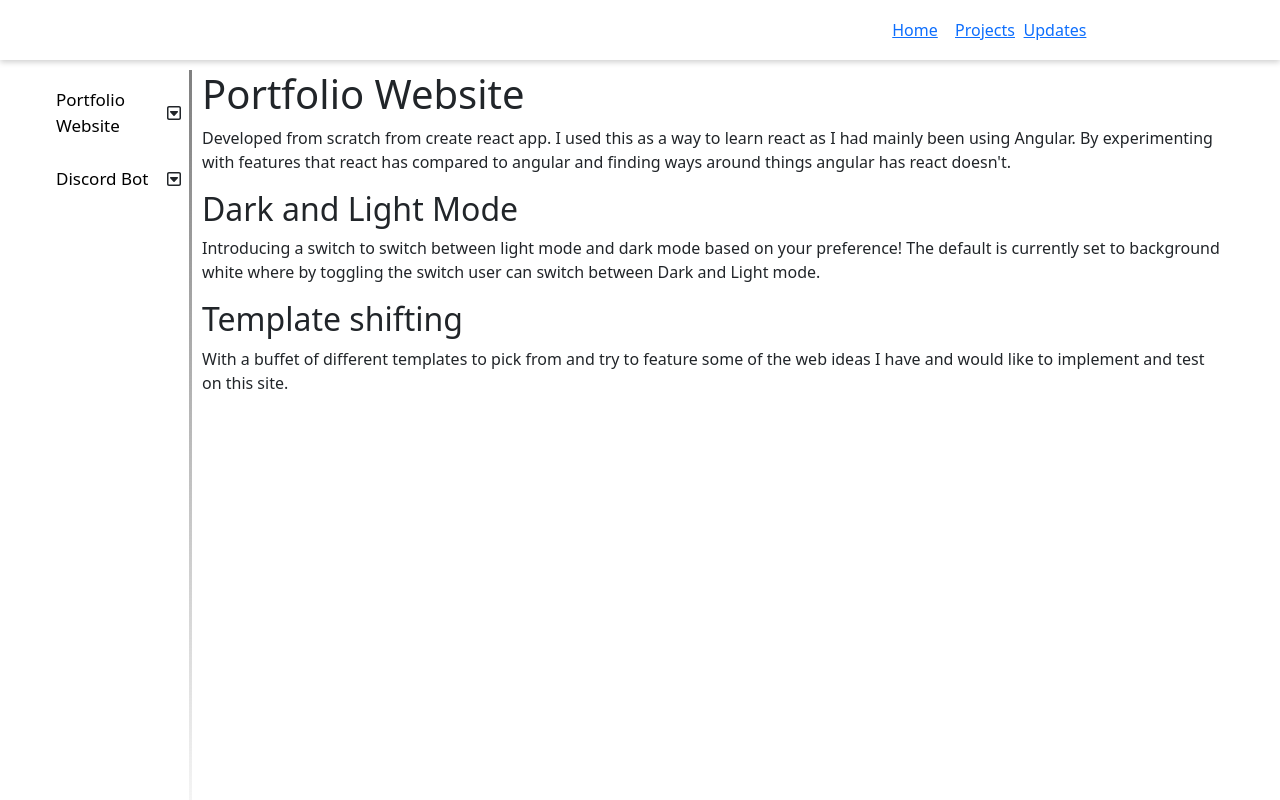
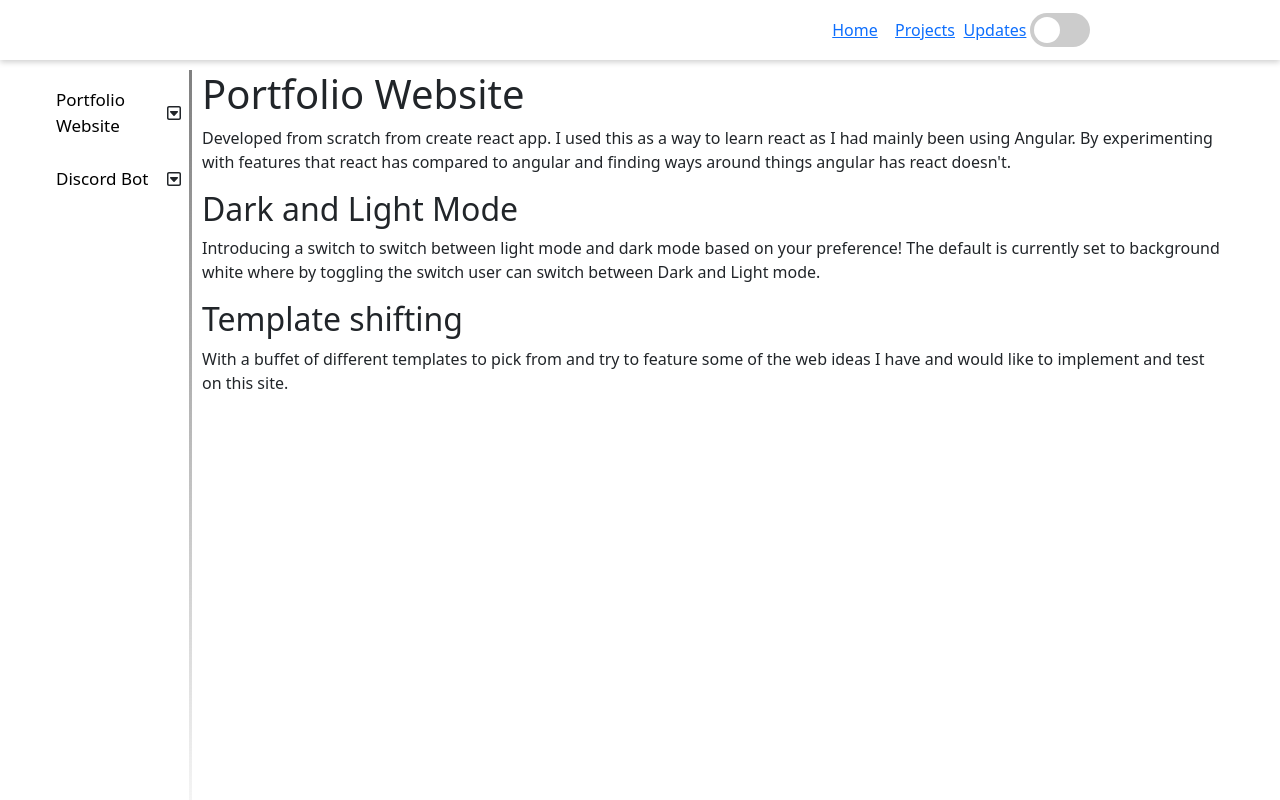
Before and after one commit to moroha29/moroha29.github.io, a React (Create React App) app in the folder web-portfolio/: page /projects in a window 1280 px wide. Shown: the top 800 px of the page. Built offline with nearby package versions, Linux system fonts and the light colour scheme.

Commit message:
light dark prototype

```diff
--- a/web-portfolio/src/App.css
+++ b/web-portfolio/src/App.css
@@ -3,9 +3,10 @@
 }
 
 :root{
-  --color-button: #f3abb5;
+  --color-button: #fdaab5;
   --color-text:black;
   --body-size:1200px;
+  --background: white;
 }
 
 .App {
@@ -23,30 +24,6 @@
   }
 }
 
-.App-header {
-  background-color: #282c34;
-  min-height: 100vh;
-  display: flex;
-  flex-direction: column;
-  align-items: center;
-  justify-content: center;
-  font-size: calc(10px + 2vmin);
-  color: white;
-}
-
-.App-link {
-  color: #61dafb;
-}
-
-@keyframes App-logo-spin {
-  from {
-    transform: rotate(0deg);
-  }
-  to {
-    transform: rotate(360deg);
-  }
-}
-
 .body{
   flex-direction: row;
   display: flex;
@@ -54,6 +31,7 @@
   justify-content: center;
   padding-top:70px;
   overflow-y: hidden;
+  background-color: var(--background);
 }
 
 .TopBar{
@@ -65,6 +43,7 @@
   font-weight: 500;
   box-shadow: 0 2px 6px 0 rgba(0,0,0,.2);
   transition: background .25s ease-in-out,box-shadow .25s ease-in-out;
+  background-color: var(--background);
 }
 
 
@@ -81,6 +60,7 @@
   flex-direction: row;
   display: flex;
   position: relative;
+  align-items: center;
   z-index: 5;
   width: 900px;
   justify-content: right;
@@ -106,3 +86,64 @@
   height:180px;
   width:180px;
 }
+
+.switch {
+  position: relative;
+  width: 60px;
+  height: 34px;
+}
+
+/* Hide default HTML checkbox */
+.switch input {
+  opacity: 0;
+  width: 0;
+  height: 0;
+}
+
+/* The slider */
+.slider {
+  position: absolute;
+  cursor: pointer;
+  top: 0;
+  left: 0;
+  right: 0;
+  bottom: 0;
+  background-color: #ccc;
+  -webkit-transition: .4s;
+  transition: .4s;
+}
+
+.slider:before {
+  position: absolute;
+  content: "";
+  height: 26px;
+  width: 26px;
+  left: 4px;
+  bottom: 4px;
+  background-color: white;
+  -webkit-transition: .4s;
+  transition: .4s;
+}
+
+input:checked + .slider {
+  background-color: black;
+}
+
+input:focus + .slider {
+  box-shadow: 0 0 1px grey;
+}
+
+input:checked + .slider:before {
+  -webkit-transform: translateX(26px);
+  -ms-transform: translateX(26px);
+  transform: translateX(26px);
+}
+
+/* Rounded sliders */
+.slider.round {
+  border-radius: 34px;
+}
+
+.slider.round:before {
+  border-radius: 50%;
+}
--- a/web-portfolio/src/topbar.js
+++ b/web-portfolio/src/topbar.js
@@ -1,13 +1,30 @@
 import './App.css';
 import { Link } from 'react-router-dom';
+import { useEffect, useState } from 'react';
 
 export default function TopBar() {
+  const [darkMode, setdarkMode] = useState(false);
+  useEffect(() => {
+    if(darkMode){
+      document.querySelector(':root').style.setProperty('--background', 'grey');
+    }else{
+      document.querySelector(':root').style.setProperty('--background', 'white');
+    }
+   }, [darkMode]);
+
   return (
     <div className="TopBar">
         <div className="MenuItems">
             <Link className="MenuItem" to="/">Home</Link>
             <Link className="MenuItem" to="/projects">Projects</Link>
             <Link className="MenuItem" to="/updates">Updates</Link>
+            <label className="switch">
+              <input
+              type="checkbox"
+              checked={darkMode}
+              onChange={(e) => setdarkMode(e.target.checked)}/>
+              <span className="slider round"></span>
+            </label>
         </div>
     </div>
   );
```
